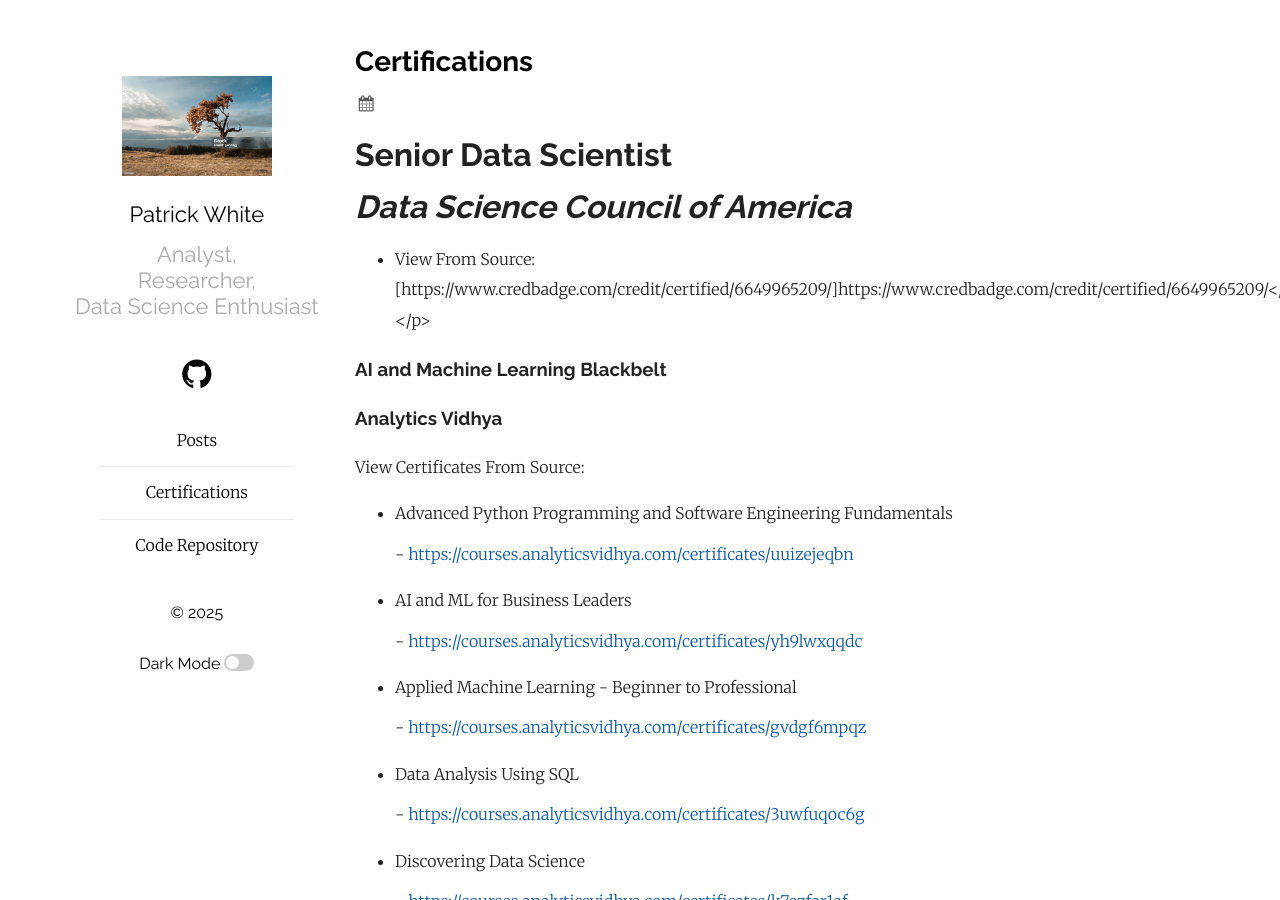
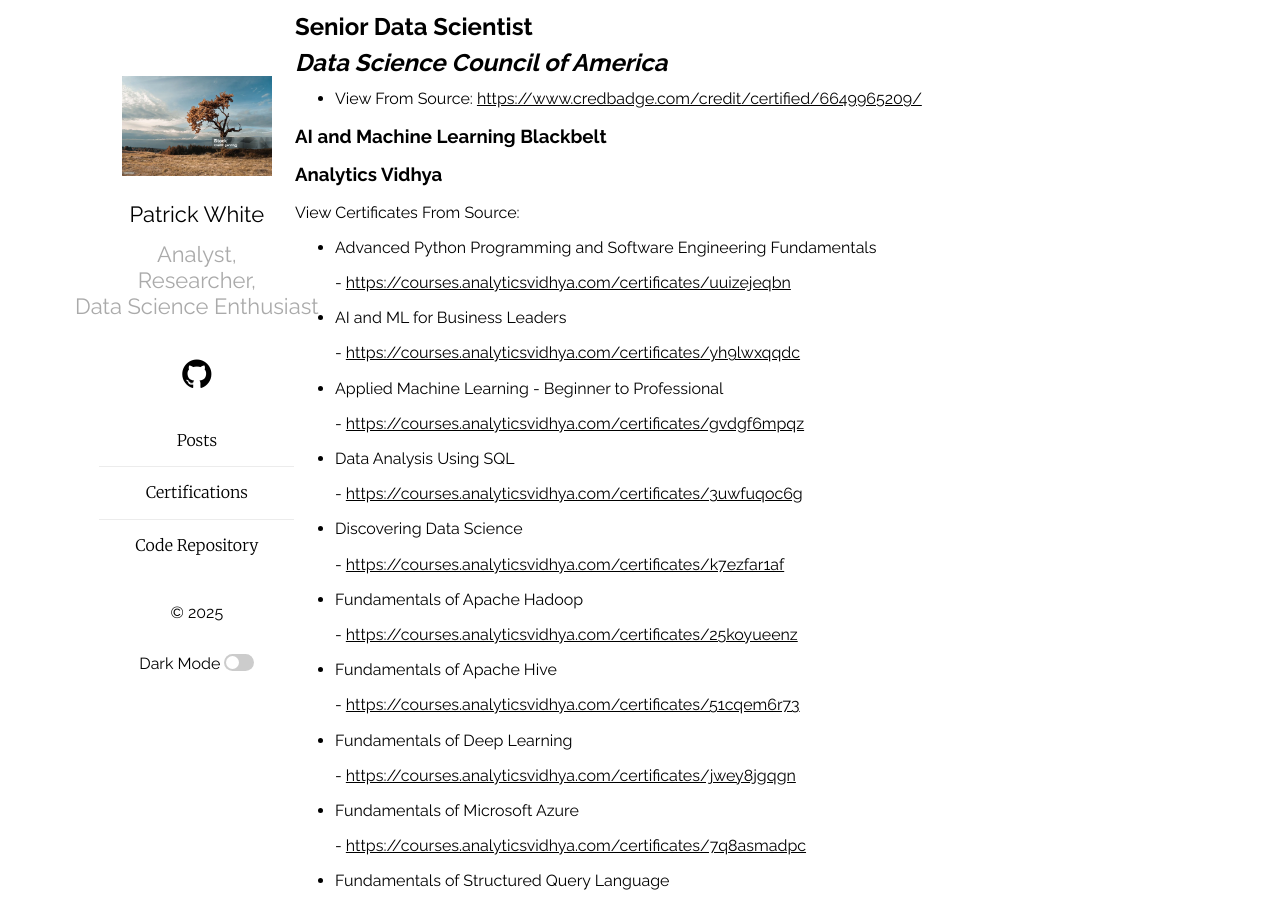
Before and after one commit to pw598/pw598.github.io, a Jekyll site: the page built from certifications.md, in a window 1280 px wide and 900 px high. Built offline with Jekyll 4.4.1, drawn with Linux system fonts in a browser that asks for light colours; some of the changed lines change nothing that is shown.

Commit message:
Add files via upload

```diff
--- a/certifications.md
+++ b/certifications.md
@@ -1,13 +1,13 @@
 ---
-layout: post
+layout: default
 title: "Certifications"
 ---
 
 
-# Senior Data Scientist
-# <i>Data Science Council of America</i>
+## Senior Data Scientist
+## <i>Data Science Council of America</i>
 
-- View From Source: [https://www.credbadge.com/credit/certified/6649965209/]https://www.credbadge.com/credit/certified/6649965209/</a></p>
+- View From Source: <a href="https://www.credbadge.com/credit/certified/6649965209/">https://www.credbadge.com/credit/certified/6649965209/</a>
 
 
 
```
